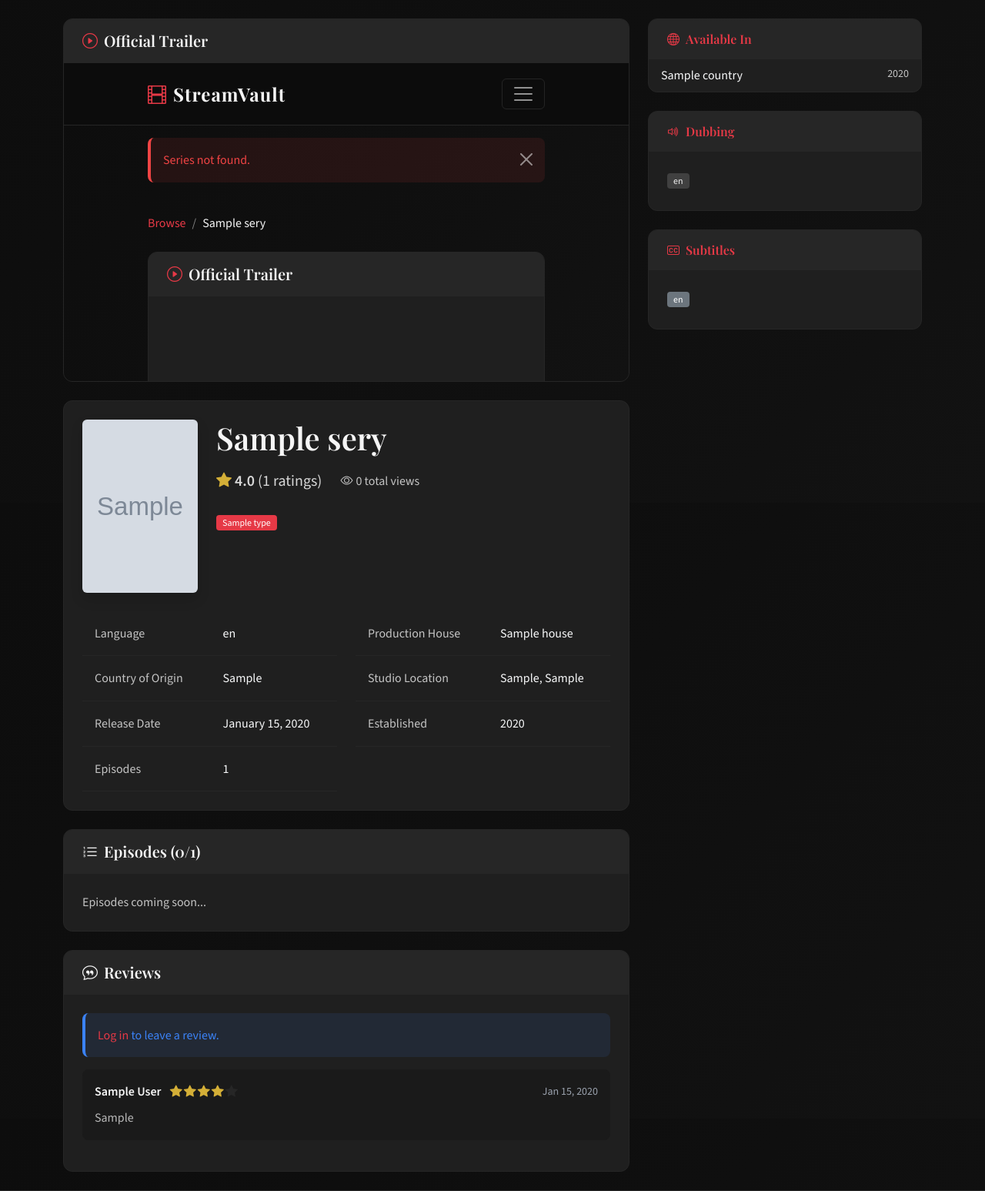
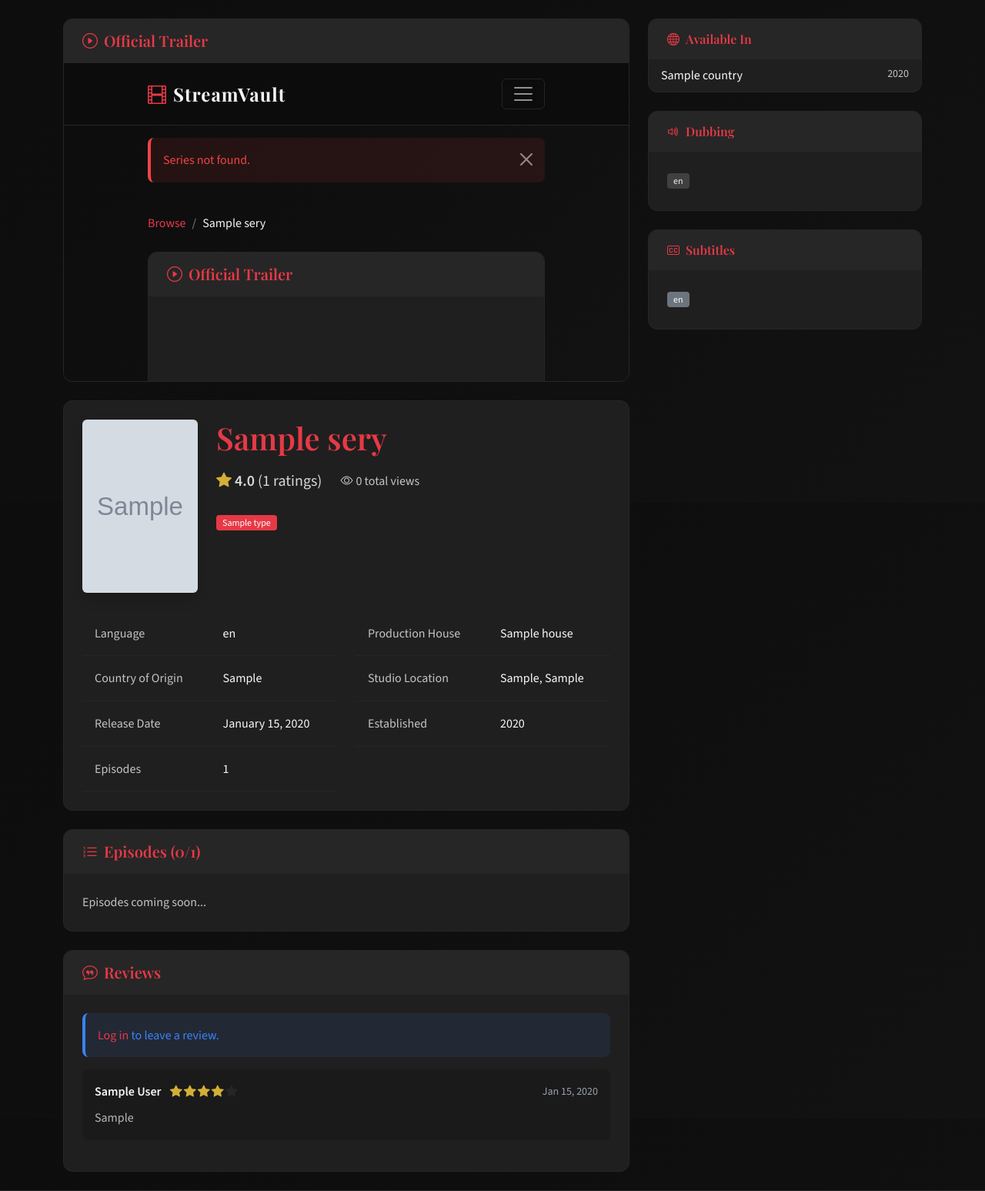
Before and after one commit to igopalakrishna/StreamVault, a Flask app: page /series/1 in a window 1280 px wide. Shown: the part 147-1694 px from the top of the page at 77% size. Run offline with Flask 3, Linux system fonts and the light colour scheme; tables that the repository leaves empty hold one stand-in row (values such as "Sample post"); grey boxes marked "Sample" are stand-in pictures.

Commit message:
Apply red accent color to all card headings in series detail
- Official Trailer heading now red
- Series title (Breaking Bad, etc.) now red
- Episodes heading now red
- Reviews heading now red
- Leave a Review / Update Your Review heading now red
- Maintains consistent red color theme

```diff
--- a/app/templates/customer/series_detail.html
+++ b/app/templates/customer/series_detail.html
@@ -17,7 +17,7 @@
         {% if series.TRAILER_URL %}
         <div class="card mb-4">
             <div class="card-header">
-                <h5 class="mb-0"><i class="bi bi-play-circle me-2 text-accent"></i>Official Trailer</h5>
+                <h5 class="mb-0 text-accent"><i class="bi bi-play-circle me-2"></i>Official Trailer</h5>
             </div>
             <div class="card-body p-0">
                 <div class="ratio ratio-16x9">
@@ -43,7 +43,7 @@
                     {% endif %}
 
                     <div class="flex-grow-1">
-                        <h1 class="mb-3">{{ series.WS_NAME }}</h1>
+                        <h1 class="mb-3 text-accent">{{ series.WS_NAME }}</h1>
 
                         <!-- Rating & Views -->
                         <div class="d-flex align-items-center gap-4 mb-4">
@@ -111,7 +111,7 @@
         <!-- Episodes -->
         <div class="card mb-4">
             <div class="card-header">
-                <h5 class="mb-0"><i class="bi bi-list-ol me-2"></i>Episodes ({{ episodes|length }}/{{ series.NUM_OF_EPS }})</h5>
+                <h5 class="mb-0 text-accent"><i class="bi bi-list-ol me-2"></i>Episodes ({{ episodes|length }}/{{ series.NUM_OF_EPS }})</h5>
             </div>
             <div class="card-body p-0">
                 {% if episodes %}
@@ -156,13 +156,13 @@
         <!-- Reviews Section -->
         <div class="card">
             <div class="card-header d-flex justify-content-between align-items-center">
-                <h5 class="mb-0"><i class="bi bi-chat-quote me-2"></i>Reviews</h5>
+                <h5 class="mb-0 text-accent"><i class="bi bi-chat-quote me-2"></i>Reviews</h5>
             </div>
             <div class="card-body">
                 {% if is_authenticated %}
                 <!-- Feedback Form -->
                 <div class="mb-4 p-3 bg-darker rounded">
-                    <h6>{{ 'Update Your Review' if user_feedback else 'Leave a Review' }}</h6>
+                    <h6 class="text-accent">{{ 'Update Your Review' if user_feedback else 'Leave a Review' }}</h6>
                     <form method="POST" action="{{ url_for('customer.submit_feedback', ws_id=series.WS_ID) }}">
                         <div class="mb-3">
                             <label class="form-label">Rating</label>
```
